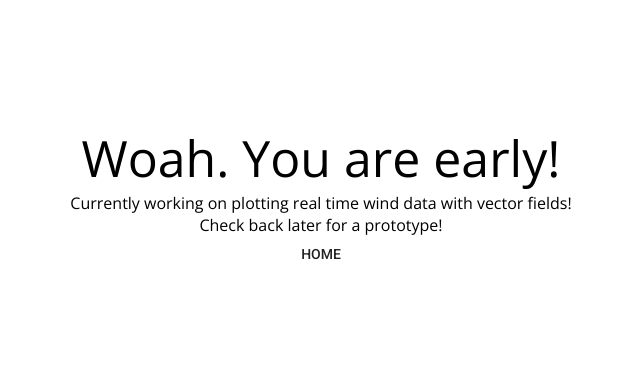
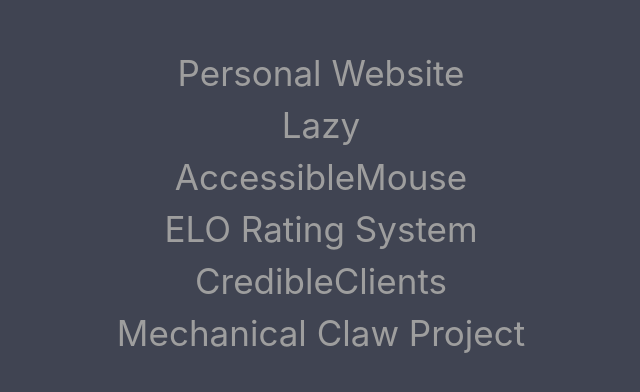
Before and after one commit to r614/r614.github.io-old-, a React (Create React App) app in the folder webapp/: page /lab in a window 1280 px wide. Shown: the part 132-524 px from the top of the page, without its empty margins (319-959 px from the left). Built offline with nearby package versions, Linux system fonts and the light colour scheme.

Commit message:
Minor changes

```diff
--- a/webapp/src/App.css
+++ b/webapp/src/App.css
@@ -63,14 +63,14 @@ a:hover
 
 .titleContainer{
 
-    padding-top: 18%;
+    padding-top: 17%;
     text-align: center;
 
 }
 
 .projCardContainer{
 
-    padding-top: 10%;
+    padding-top: 14%;
     text-align: center;
     align-items: center;
 
--- a/webapp/src/components/buttons.js
+++ b/webapp/src/components/buttons.js
@@ -17,6 +17,9 @@ const Buttons = () => (
           <Button component={Link} to="/lab">
             Lab
           </Button>
+          <Button href="mailto:roshan.pawar@alumni.ubc.ca">
+            Contact
+          </Button>
         </div>
 
     </section>
--- a/webapp/src/components/home.js
+++ b/webapp/src/components/home.js
@@ -1,7 +1,7 @@
 import React from 'react';
 import Titles from './titles';
 import Buttons from './buttons';
-import Projects from './projects.js';
+
 
 
 const Home = () => (
@@ -11,7 +11,6 @@ const Home = () => (
         <Titles />
         <Buttons />
     </div>
-    <Projects />
     </section>
 
 
--- a/webapp/src/components/lab.js
+++ b/webapp/src/components/lab.js
@@ -1,27 +1,11 @@
 import React, { Component } from 'react';
 import { BrowserRouter as Router, Route, Link } from "react-router-dom";
 import Button from '@material-ui/core/Button';
-
+import Projects from './projects.js';
 
 const Lab = () => (
   <section class='splash'>
-  <div class='wrapper'>
-    <section>
-        <section class="titleContainer">
-            <span>
-                <div class="labTitle">Woah. You are early!</div>
-                    <div class ="subTitle"> Currently working on plotting real time wind data with vector fields! <br />
-                    Check back later for a prototype! <br />
-                    </div>
-            </span>
-        </section>
-    </section>
-    <div class = "buttons">
-      <Button component={Link} to="/">
-        Home
-      </Button>
-    </div>
-  </div>
+  <Projects />
   </section>
 );
 
--- a/webapp/src/components/titles.js
+++ b/webapp/src/components/titles.js
@@ -8,7 +8,8 @@ const Titles = () => (
             <div class="mainTitle">Hi!</div>
                 <div class ="subTitle"> Nice to meet you! <br />
                 I am Roshan and I like telling my computer to do things for me. <br />
-                Currently developing for UBC Launchpad! 🚀
+                Currently developing for UBC Launchpad! 🚀 <br />
+                Check out my lab to see some projects I have worked on!
                 </div>
         </span>
     </section>
```
